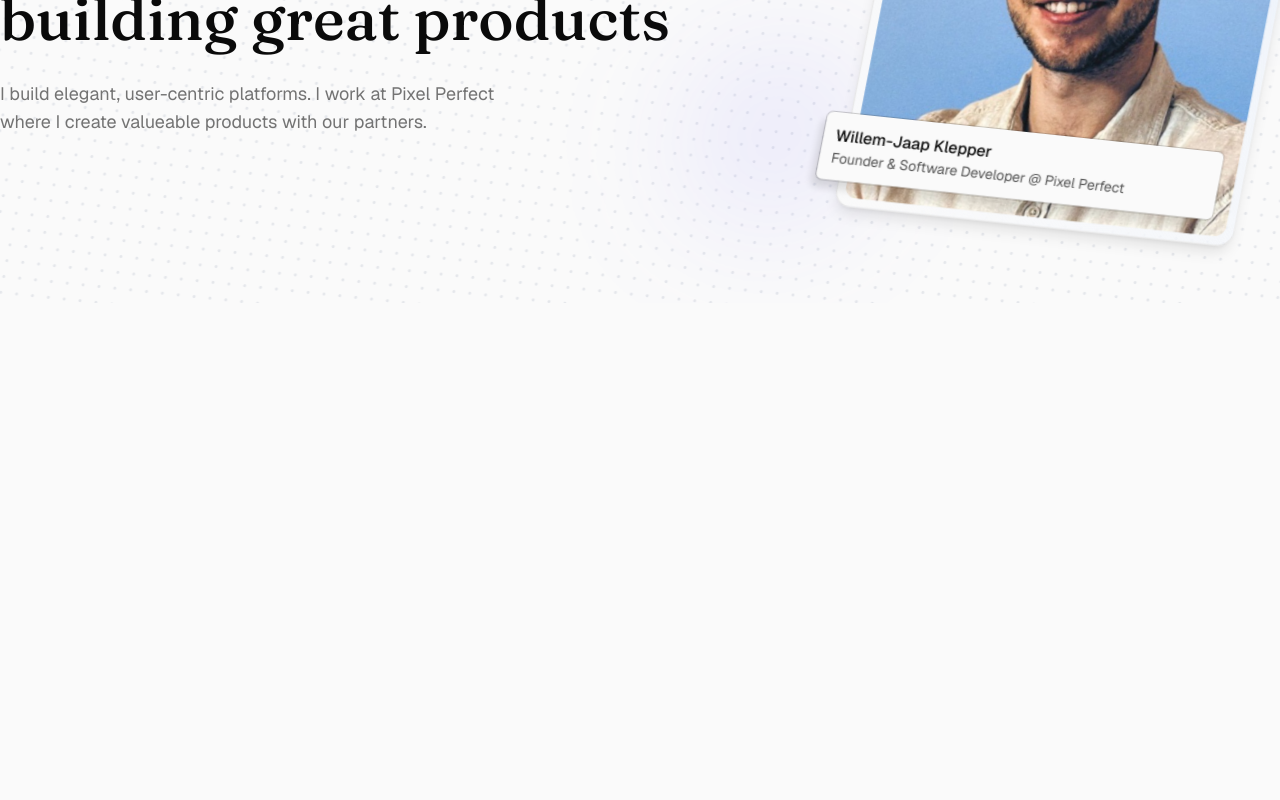
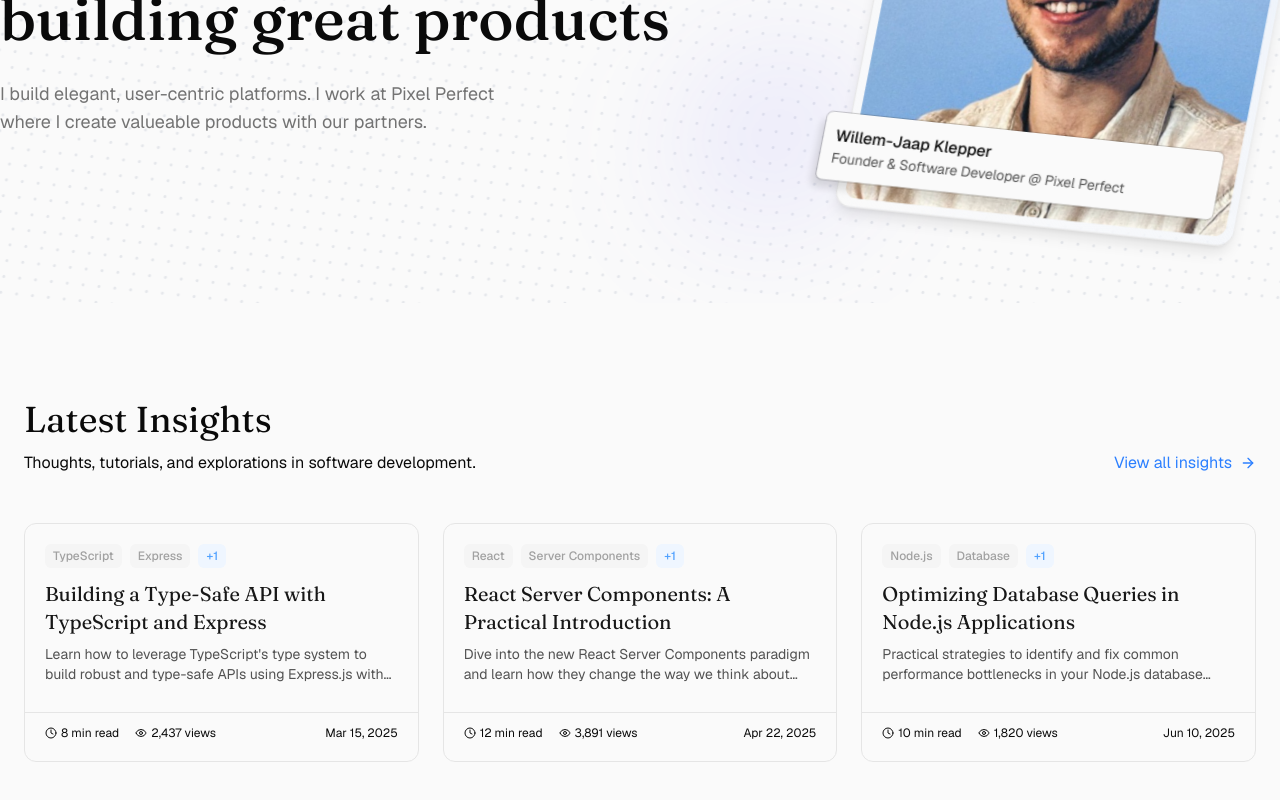
Before and after one commit to Willem-Jaap/website, a Next.js app: page / in a window 1280 px wide. Shown: the part 410-1210 px from the top of the page. Before the commit the page ends 800 px from the top, so only its background shows below. Built offline with nearby package versions, Linux system fonts and the light colour scheme; no server answers.

Commit message:
feat: add insight cards, module & test data

```diff
--- a/src/app/page.tsx
+++ b/src/app/page.tsx
@@ -1,9 +1,46 @@
+import { ArrowRight } from 'lucide-react';
+import Link from 'next/link';
 import { Hero } from '~modules/blocks/hero/hero';
+import InsightCard from '~modules/insights/components/insight-card';
+import { tempInsights } from '~modules/insights/data';
+import cn from '~utils/cn';
 
 const Page = () => {
     return (
         <>
             <Hero />
+            <section
+                className={cn(
+                    'relative overflow-hidden px-4 py-24 md:px-6',
+                    'before:absolute before:inset-0 before:z-0 before:bg-gradient-noise before:opacity-10 before:mix-blend-soft-light',
+                )}
+            >
+                <div className="relative z-10 mx-auto max-w-7xl space-y-12">
+                    <div className="flex flex-col justify-between gap-4 md:flex-row md:items-end">
+                        <div>
+                            <h2 className="mb-3 font-serif text-3xl md:text-4xl">
+                                Latest Insights
+                            </h2>
+                            <p className="max-w-lg text-muted-foreground">
+                                Thoughts, tutorials, and explorations in software development.
+                            </p>
+                        </div>
+                        <Link
+                            href="/insights"
+                            className="group inline-flex items-center text-blue-500 transition-colors hover:text-blue-500/90"
+                        >
+                            View all insights
+                            <ArrowRight className="ml-2 h-4 w-4 transition-transform group-hover:translate-x-1" />
+                        </Link>
+                    </div>
+
+                    <div className="grid grid-cols-1 gap-6 md:grid-cols-2 lg:grid-cols-3">
+                        {tempInsights.slice(0, 3).map(insight => (
+                            <InsightCard key={insight.slug} insight={insight} />
+                        ))}
+                    </div>
+                </div>
+            </section>
         </>
     );
 };
--- a/src/modules/blocks/header/header.tsx
+++ b/src/modules/blocks/header/header.tsx
@@ -23,7 +23,7 @@ const Header = () => {
                         key={item.href}
                         href={item.href}
                         className={cn(
-                            'relative text-base tracking-tight transition-colors hover:text-dutch-blue',
+                            'relative text-base tracking-tight transition-colors hover:text-blue-500',
                             pathname === item.href
                                 ? 'font-medium text-blue-500'
                                 : 'text-neutral-800/80',
--- /dev/null
+++ b/src/modules/insights/components/insight-card.tsx
@@ -0,0 +1,72 @@
+// import { Link } from 'react-router-dom';
+import { Clock, Eye } from 'lucide-react';
+import Link from 'next/link';
+import type { Insight } from '~types/insight';
+import cn from '~utils/cn';
+
+interface Props {
+    insight: Insight;
+    className?: string;
+    featured?: boolean;
+}
+
+const InsightCard = ({ insight, className, featured = false }: Props) => {
+    const { title, excerpt, slug, readingTime, views, tags, publishedAt } = insight;
+
+    return (
+        <Link
+            href={`/insights/${slug}`}
+            className={cn(
+                'group relative flex flex-col overflow-hidden rounded-xl border border-neutral-200 bg-neutral-50 transition-all hover:border-blue-500/30 hover:shadow-md',
+                featured ? 'md:col-span-2' : '',
+                className,
+            )}
+        >
+            <div className="flex-grow p-5">
+                {tags && tags.length > 0 && (
+                    <div className="mb-3 flex flex-wrap gap-2">
+                        {tags.slice(0, 2).map(tag => (
+                            <span
+                                key={tag}
+                                className="inline-block rounded-md bg-neutral-100 px-2 py-1 font-medium text-neutral-400 text-xs"
+                            >
+                                {tag}
+                            </span>
+                        ))}
+                        {tags.length > 2 && (
+                            <span className="inline-block rounded-md bg-blue-50 px-2 py-1 font-medium text-blue-400 text-xs">
+                                +{tags.length - 2}
+                            </span>
+                        )}
+                    </div>
+                )}
+                <h3 className="mb-2 font-serif text-neutral-900 text-xl transition-colors group-hover:text-blue-500">
+                    {title}
+                </h3>
+                <p className="mb-2 line-clamp-2 text-neutral-600 text-sm">{excerpt}</p>
+            </div>
+
+            <div className="flex items-center justify-between border-neutral-200 border-t p-5 pt-3 text-muted-foreground text-xs">
+                <div className="flex items-center gap-4">
+                    <div className="flex items-center">
+                        <Clock className="mr-1 h-3 w-3" />
+                        <span>{readingTime} min read</span>
+                    </div>
+                    <div className="flex items-center">
+                        <Eye className="mr-1 h-3 w-3" />
+                        <span>{views.toLocaleString()} views</span>
+                    </div>
+                </div>
+                <time dateTime={new Date(publishedAt).toISOString()}>
+                    {new Date(publishedAt).toLocaleDateString('en-US', {
+                        year: 'numeric',
+                        month: 'short',
+                        day: 'numeric',
+                    })}
+                </time>
+            </div>
+        </Link>
+    );
+};
+
+export default InsightCard;
--- /dev/null
+++ b/src/modules/insights/data.ts
@@ -0,0 +1,79 @@
+import type { Insight } from '~types/insight';
+
+export const tempInsights: Insight[] = [
+    {
+        id: '1',
+        title: 'Building a Type-Safe API with TypeScript and Express',
+        slug: 'building-type-safe-api-typescript-express',
+        excerpt:
+            "Learn how to leverage TypeScript's type system to build robust and type-safe APIs using Express.js with practical examples.",
+        publishedAt: '2025-03-15',
+        tags: ['TypeScript', 'Express', 'API'],
+        readingTime: 8,
+        views: 2437,
+        author: {
+            name: 'Willem-Jaap',
+            avatar: '/assets/avatar.png',
+        },
+    },
+    {
+        id: '2',
+        title: 'React Server Components: A Practical Introduction',
+        slug: 'react-server-components-practical-introduction',
+        excerpt:
+            'Dive into the new React Server Components paradigm and learn how they change the way we think about building React applications.',
+        publishedAt: '2025-04-22',
+        tags: ['React', 'Server Components', 'Performance'],
+        readingTime: 12,
+        views: 3891,
+        author: {
+            name: 'Willem-Jaap',
+            avatar: '/assets/avatar.png',
+        },
+    },
+    {
+        id: '3',
+        title: 'Optimizing Database Queries in Node.js Applications',
+        slug: 'optimizing-database-queries-nodejs',
+        excerpt:
+            'Practical strategies to identify and fix common performance bottlenecks in your Node.js database operations.',
+        publishedAt: '2025-06-10',
+        tags: ['Node.js', 'Database', 'Performance'],
+        readingTime: 10,
+        views: 1820,
+        author: {
+            name: 'Willem-Jaap',
+            avatar: '/assets/avatar.png',
+        },
+    },
+    {
+        id: '4',
+        title: 'Modern CSS Techniques Every Developer Should Know',
+        slug: 'modern-css-techniques-developers',
+        excerpt:
+            'Explore advanced CSS features like container queries, cascade layers, and logical properties that are changing how we write styles.',
+        publishedAt: '2025-07-05',
+        tags: ['CSS', 'Web Design', 'Frontend'],
+        readingTime: 7,
+        views: 3245,
+        author: {
+            name: 'Willem-Jaap',
+            avatar: '/assets/avatar.png',
+        },
+    },
+    {
+        id: '5',
+        title: 'Building a CI/CD Pipeline with GitHub Actions',
+        slug: 'cicd-pipeline-github-actions',
+        excerpt:
+            'Step-by-step guide to setting up a robust continuous integration and deployment pipeline using GitHub Actions for your projects.',
+        publishedAt: '2025-08-18',
+        tags: ['DevOps', 'GitHub Actions', 'CI/CD'],
+        readingTime: 15,
+        views: 1756,
+        author: {
+            name: 'Willem-Jaap',
+            avatar: '/assets/avatar.png',
+        },
+    },
+];
--- /dev/null
+++ b/src/types/insight.ts
@@ -0,0 +1,16 @@
+export interface Insight {
+    id: string;
+    title: string;
+    slug: string;
+    excerpt: string;
+    content?: string;
+    publishedAt: string;
+    updatedAt?: string;
+    tags: string[];
+    readingTime: number;
+    views: number;
+    author?: {
+        name: string;
+        avatar?: string;
+    };
+}
```
Also changed, not shown: 1 other file (tests, documents, lock files or other folders).
